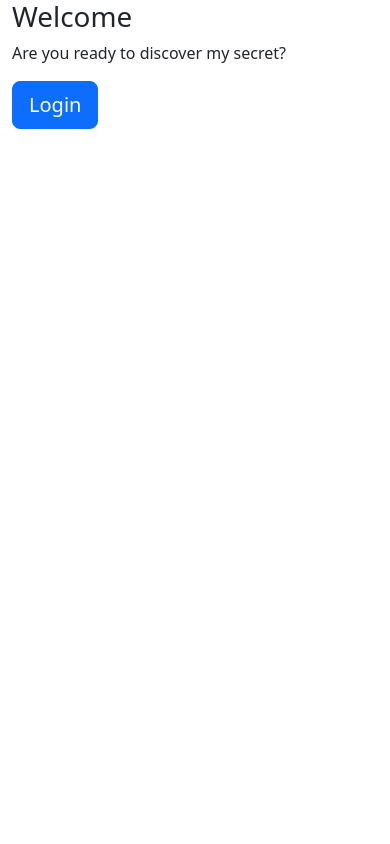
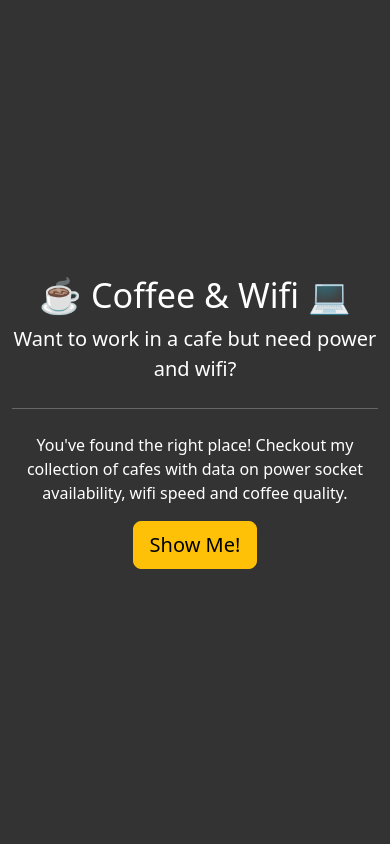
Before and after one commit to xdpiqbx/python-angela-yu-100-days, a Flask app: page / in a window 390 px wide. Run offline with Flask 3, Linux system fonts and the light colour scheme; some libraries are stand-ins or nearby versions.

Commit message:
day 62 done

```diff
--- a/Day_61_flask_wtf/templates/login_bootstrap_flask.html
+++ b/Day_61_flask_wtf/templates/login_bootstrap_flask.html
@@ -5,7 +5,7 @@
 <div class="container">
   <h1>Login</h1>
 
-  {{ render_form(form) }}
+  {{ render_form(form, novalidate=True) }}
 
 </div>
 {% endblock content %}
--- /dev/null
+++ b/Day_62_flask_coffe_wifi/cafe-data.csv
@@ -0,0 +1,6 @@
+Cafe Name,Location,Open,Close,Coffee,Wifi,Power
+Lighthaus,https://goo.gl/maps/2EvhB4oq4gyUXKXx9,11AM, 3:30PM,☕☕☕☕️,💪💪,🔌🔌🔌
+Esters,https://goo.gl/maps/13Tjc36HuPWLELaSA,8AM,3PM,☕☕☕☕,💪💪💪,🔌
+Ginger & White,https://goo.gl/maps/DqMx2g5LiAqv3pJQ9,7:30AM,5:30PM,☕☕☕,✘,🔌
+Mare Street Market,https://goo.gl/maps/ALR8iBiNN6tVfuAA8,8AM,1PM,☕☕,💪💪💪,🔌🔌🔌
+Max,https://goo.gl/maps/b1JtG2kgW4F8UyXC6,7:30AM,8:00PM,☕☕☕☕,💪💪💪💪💪,🔌
--- /dev/null
+++ b/Day_62_flask_coffe_wifi/main.py
@@ -0,0 +1,72 @@
+from pprint import pprint
+
+from flask import Flask, render_template, redirect, url_for
+from flask_bootstrap import Bootstrap5
+from flask_wtf import FlaskForm
+from wtforms import StringField, SubmitField
+from wtforms.validators import DataRequired
+import csv
+from add_caffe_form import AddCafe
+
+from caffe import Caffe
+
+'''
+pipenv install -r ./Day_62_flask_coffe_wifi/requirements.txt
+'''
+
+app = Flask(__name__)
+app.config['SECRET_KEY'] = '8BYkEfBA6O6donzWlSihBXox7C0sKR6b'
+Bootstrap5(app)
+
+
+class CafeForm(FlaskForm):
+    cafe = StringField('Cafe name', validators=[DataRequired()])
+    submit = SubmitField('Submit')
+
+
+# all Flask routes below
+@app.route("/")
+def home():
+    return render_template("index.html")
+
+
+@app.route('/add', methods=['GET', 'POST'])
+def add_cafe():
+    caffe_form = AddCafe()
+    if caffe_form.validate_on_submit():
+        data_row = [
+            caffe_form.name.data,
+            caffe_form.location.data,
+            caffe_form.open_from.data.strftime("%#I:%M%p"),
+            caffe_form.close.data.strftime("%#I:%M%p"),
+            caffe_form.coffe_rank.data,
+            caffe_form.wifi_rank.data,
+            caffe_form.power.data
+        ]
+        with open('cafe-data.csv', mode='a', newline='', encoding='utf-8') as csv_file:
+            csv_file.write('\n')
+            csv.writer(csv_file, delimiter=',').writerow(data_row)
+        return redirect(url_for('cafes'))
+    return render_template('add.html', form=caffe_form)
+
+
+@app.route('/cafes')
+def cafes():
+    with open('cafe-data.csv', newline='', encoding='utf-8') as csv_file:
+        csv_data = csv.reader(csv_file, delimiter=',')
+        list_of_cafes: list[Caffe] = []
+        t_headers = []
+        for i, row in enumerate(csv_data):
+            if i == 0:
+                t_headers = row
+                continue
+            list_of_cafes.append(Caffe(*row))
+    return render_template(
+        'cafes.html',
+        t_headers=t_headers,
+        cafes=list_of_cafes
+    )
+
+
+if __name__ == '__main__':
+    app.run(debug=True)
--- /dev/null
+++ b/Day_62_flask_coffe_wifi/requirements.txt
@@ -0,0 +1,4 @@
+Bootstrap_Flask==2.2.0
+Flask==2.3.2
+Flask_WTF==1.1.1
+WTForms==3.0.1
--- /dev/null
+++ b/Day_62_flask_coffe_wifi/static/css/styles.css
@@ -0,0 +1,25 @@
+/* This CSS file will need to be added to the styling of
+your web pages for the styles to be rendered. */
+
+body {
+    background-color: #333;
+    color: white;
+}
+
+a {
+    color: #ffc107;
+}
+
+.jumbotron {
+    display: flex;
+    align-items: center;
+    margin: 0;
+    height: 100vh;
+    color: white;
+    background-color: #333;
+}
+
+.space-above {
+    margin-top: 20px;
+    padding-top: 20px;
+}
--- /dev/null
+++ b/Day_62_flask_coffe_wifi/templates/base.html
@@ -0,0 +1,18 @@
+<!DOCTYPE html>
+<html lang="en">
+  <head>
+    <meta charset="UTF-8" />
+    <meta
+      name="viewport"
+      content="width=device-width, initial-scale=1, shrink-to-fit=no"
+    />
+    {% block styles %}
+      {{ bootstrap.load_css() }}
+      <link href="/static/css/styles.css" rel="stylesheet" type="text/css">
+    {% endblock styles %}
+    <title>{% block title %}{% endblock %}</title>
+  </head>
+  <body>
+    {% block content %}{% endblock %}
+  </body>
+</html>
--- /dev/null
+++ b/Day_62_flask_coffe_wifi/templates/index.html
@@ -0,0 +1,19 @@
+{% extends 'base.html' %}
+{% block title %}Coffee and Wifi{% endblock %}
+
+{% block content %}
+<div class="jumbotron text-center">
+    <div class="container">
+        <h1 class="display-4">☕️ Coffee & Wifi 💻</h1>
+        <p class="lead">Want to work in a cafe but need power and wifi?</p>
+        <hr class="my-4">
+        <p>
+            You've found the right place!
+            Checkout my collection of cafes with data on power socket availability,
+            wifi speed and coffee quality.
+        </p>
+        <a class="btn btn-warning btn-lg" href="{{ url_for('cafes') }}" role="button">Show Me!</a>
+    </div>
+</div>
+
+{% endblock %}
```
Also changed, not shown: Day_62_flask_coffe_wifi/add_caffe_form.py (added, +61 -0 lines), Day_62_flask_coffe_wifi/caffe.py (added, +12 -0 lines), Day_62_flask_coffe_wifi/templates/add.html (added, +20 -0 lines), Day_62_flask_coffe_wifi/templates/cafes.html (added, +43 -0 lines), 2 other files.
